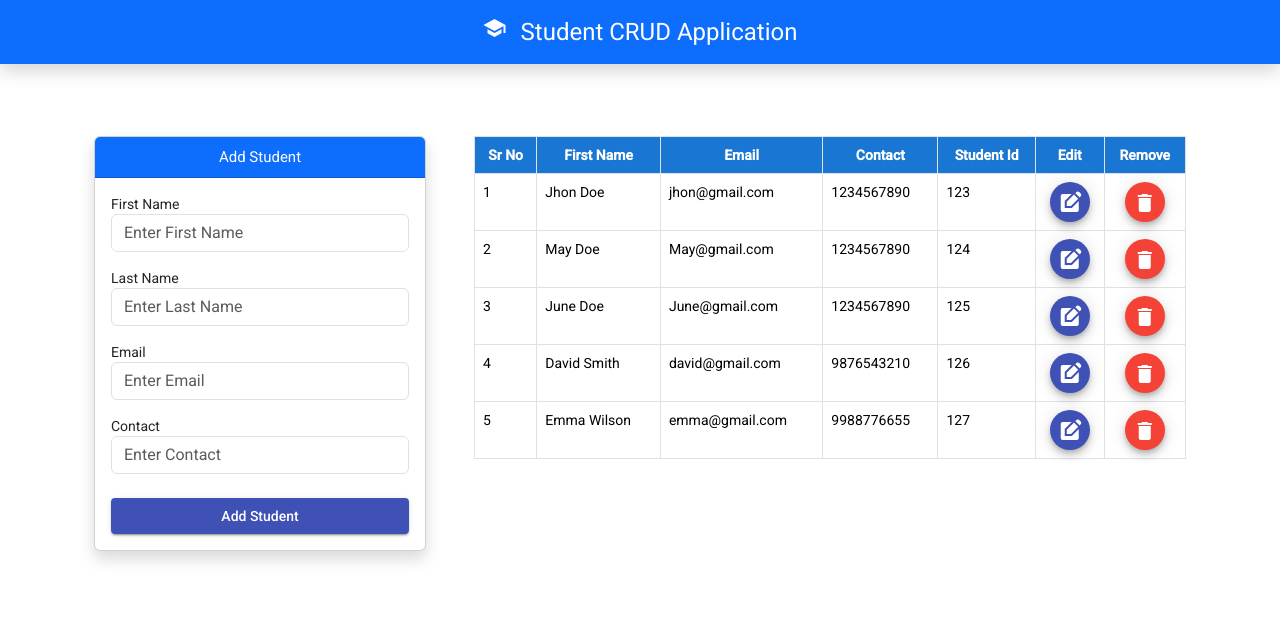
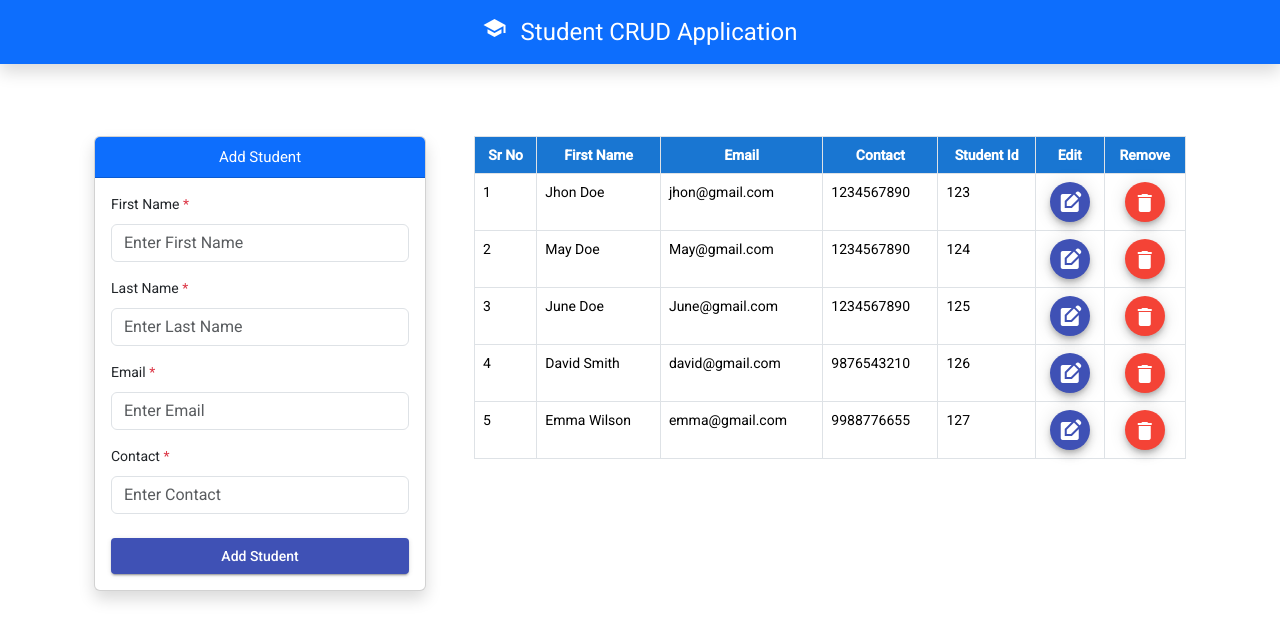
Before and after one commit to codebyalamara/Angular-Student-CRUD, an Angular app: page / in a window 1280 px wide. Shown: the top 640 px of the page. Built offline with nearby package versions, Linux system fonts and the light colour scheme.

Commit message:
new update

```diff
--- a/src/app/components/students/students.component.html
+++ b/src/app/components/students/students.component.html
@@ -17,7 +17,7 @@
         <div class="card-body">
 
           <div class="form-group">
-            <label for="fname">First Name</label>
+            <label for="fname">First Name <span class="text-danger">*</span></label>
             <input
               #fname
               type="text"
@@ -27,7 +27,7 @@
           </div>
 
           <div class="form-group mt-3">
-            <label for="lname">Last Name</label>
+            <label for="lname">Last Name <span class="text-danger">*</span></label>
             <input
               #lname
               type="text"
@@ -37,7 +37,7 @@
           </div>
 
           <div class="form-group mt-3">
-            <label for="email">Email</label>
+            <label for="email">Email <span class="text-danger">*</span></label>
             <input
               #email
               type="text"
@@ -47,7 +47,7 @@
           </div>
 
           <div class="form-group mt-3">
-            <label for="contact">Contact</label>
+            <label for="contact">Contact <span class="text-danger">*</span></label>
             <input
               #contact
               type="text"
--- a/src/app/components/students/students.component.scss
+++ b/src/app/components/students/students.component.scss
@@ -4,3 +4,16 @@
     text-align: center;
     font-weight: bold;
 }
+
+/*
+.form-control{
+    height: 48px;
+    padding: 12px 15px;
+    line-height: 24px;
+}
+*/
+
+.form-group label{
+    display: block;
+    margin-bottom: 10px;
+}
```
